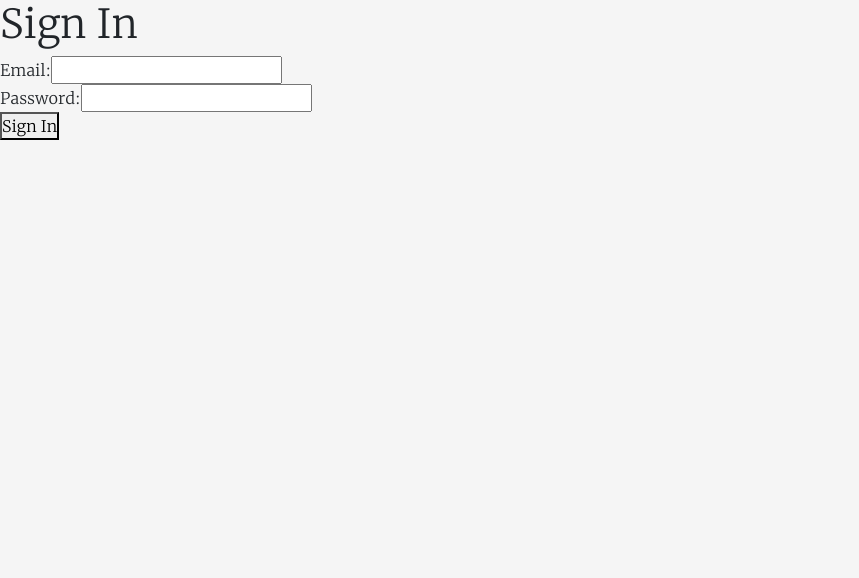
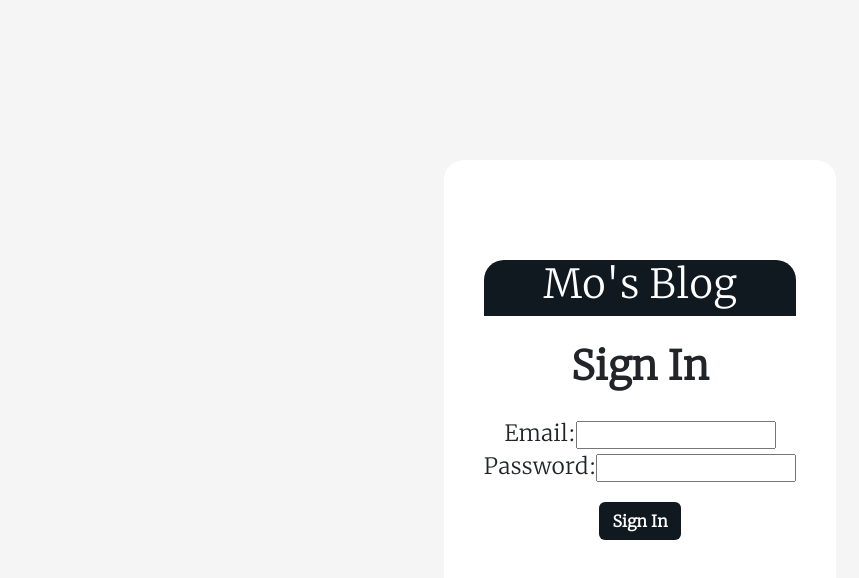
Before and after one commit to Mo-21/Blog-API, a React (Vite) app in the folder editorClient/: page / in a window 1280 px wide. Shown: the top 578 px of the page, without its empty margins (0-859 px from the left). Built offline with nearby package versions, Linux system fonts and the light colour scheme.

Commit message:
Improve HTML Elements Alignment

```diff
--- a/editorClient/src/components/CreatePost.jsx
+++ b/editorClient/src/components/CreatePost.jsx
@@ -51,7 +51,8 @@ export default function Create() {
   };
   return (
     <>
-      <form onSubmit={handleSubmission}>
+      <div className="create-group">
+        <form className="create" onSubmit={handleSubmission}>
           <label htmlFor="title">Title</label>
           <input
             onChange={handleTitle}
@@ -64,6 +65,8 @@ export default function Create() {
 
           <label htmlFor="content">Content</label>
           <textarea
+            cols={70}
+            rows={100}
             onChange={handleContent}
             type="text"
             value={content}
@@ -71,7 +74,7 @@ export default function Create() {
             name="content"
             required
           />
-
+          <div className="status">
             <input
               className="form-check-input"
               type="checkbox"
@@ -79,12 +82,14 @@ export default function Create() {
               onChange={(e) => setIsDraft(e.target.checked)}
               id="flexCheckDefault"
             />
+
             <label className="form-check-label" htmlFor="flexCheckDefault">
               Draft?
             </label>
-
-        <button>Submit</button>
+          </div>
+          <button className="btn btn-success mb-3 mt-3">Submit</button>
         </form>
+      </div>
       {error && <p style={{ color: "red" }}>{error}</p>}
       {loading && <p style={{ color: "red" }}>Loading...</p>}
     </>
--- a/editorClient/src/components/Dashboard.jsx
+++ b/editorClient/src/components/Dashboard.jsx
@@ -14,11 +14,13 @@ function Dashboard() {
   return (
     <>
       <Navbar />
+      <div className="action-group">
+        <Link to="/create">
+          <button className="btn btn-success mx-2">Create New Article</button>
+        </Link>
+        <Logout />
+      </div>
       <PostsProfile />
-      <Link to="/create">
-        <button>Create New Article</button>
-      </Link>
-      <Logout />
     </>
   );
 }
--- a/editorClient/src/components/Delete.jsx
+++ b/editorClient/src/components/Delete.jsx
@@ -27,7 +27,7 @@ function Delete(id) {
           throw new Error(setError("Something went wrong. Please try again"));
         }
         const data = await response.json();
-        navigate("dashboard");
+        navigate("/dashboard");
       } catch (err) {
         console.error(err);
       }
--- a/editorClient/src/components/FetchingPosts.jsx
+++ b/editorClient/src/components/FetchingPosts.jsx
@@ -20,7 +20,10 @@ export function usePosts() {
         const data = actualPosts.map((post) => ({
           postId: post._id,
           title: post.title,
-          content: post.content,
+          content:
+            post.content.length > 200
+              ? post.content.slice(0, 200) + "..."
+              : post.content,
           author: post.author,
           profilePic: post.author.profilePic,
           isDraft: post.isDraft,
@@ -77,26 +80,27 @@ function PostsProfile() {
       {
         <div className="posts-group">
           {postURL.map((post) => (
-            <div key={post.postId} className="post">
+            <div key={post.postId}>
+              <div className="post">
+                <Link
+                  to={`/dashboard/${post.postId}`}
+                  style={{ textDecoration: "none", color: "black" }}
+                >
                   <div className="post-title">{post.title}</div>
                   <div className="post-content">{post.content}</div>
-              <div className="post-status">
+                  <div className="post-status btn btn-info">
                     {post.isDraft === false ? "Live" : "Draft"}
                   </div>
-              <button data-key={post.postId}>
-                <Link
-                  to={`/dashboard/${post.postId}`}
-                  style={{ textDecoration: "none" }}
-                >
-                  Read
                 </Link>
-              </button>
+
                 <button
+                  className="btn btn-danger"
                   onClick={() => handleDelete(post.postId)}
                   data-key={post.postId}
                 >
                   Delete
                 </button>
+              </div>
             </div>
           ))}
         </div>
--- a/editorClient/src/components/Logout.jsx
+++ b/editorClient/src/components/Logout.jsx
@@ -26,7 +26,7 @@ function Logout() {
 
   return (
     <>
-      <button onClick={handleLogout} className="btn btn-primary">
+      <button onClick={handleLogout} className="btn btn-warning mx-2">
         Logout
       </button>
     </>
--- a/editorClient/src/components/Post.jsx
+++ b/editorClient/src/components/Post.jsx
@@ -40,15 +40,17 @@ function Post() {
   return (
     <>
       {
-        <div key={post.id}>
-          <div>{post.title}</div>
+        <div className="one-post-container">
+          <div className="one-post" key={post.id}>
+            <div className="one-post-title">{post.title}</div>
             <img
               className="user-image"
               src={`http://localhost:3000/${post.profilePic}`}
               alt="user_image"
             />
-          <div>{post.content}</div>
+            <div className="one-post-content">{post.content}</div>
             <div>{post.username}</div>
+          </div>
         </div>
       }
       {error && <p>{error}</p>}
--- a/editorClient/src/components/Sign-in.jsx
+++ b/editorClient/src/components/Sign-in.jsx
@@ -41,25 +41,34 @@ function Login() {
   };
 
   return (
+    <div className="login-group">
+      <div className="login-group-2">
+        <h1 className="header">Mo's Blog</h1>
+        <h1 style={{ fontWeight: "bold" }}>Sign In</h1>
+        <div className="login">
           <div>
-      <h1>Sign In</h1>
-      <div>
-        <label>Email:</label>
+            <label className="login-label">Email:</label>
             <input
+              className="login-input"
               type="text"
               value={email}
               onChange={(e) => setEmail(e.target.value)}
             />
           </div>
           <div>
-        <label>Password:</label>
+            <label className="login-label">Password:</label>
             <input
+              className="login-input"
               type="password"
               value={password}
               onChange={(e) => setPassword(e.target.value)}
             />
           </div>
-      <button onClick={handleSignIn}>Sign In</button>
+        </div>
+        <button className="btn login-btn" onClick={handleSignIn}>
+          Sign In
+        </button>
+      </div>
       {error && <p style={{ color: "red" }}>{error}</p>}
     </div>
   );
--- a/editorClient/src/components/main.jsx
+++ b/editorClient/src/components/main.jsx
@@ -2,6 +2,7 @@ import React from "react";
 import ReactDOM from "react-dom/client";
 import App from "./App.jsx";
 import "../styles/App.css";
+import "../styles/Post.css";
 
 ReactDOM.createRoot(document.getElementById("root")).render(
   <React.StrictMode>
```
Lines whose indentation alone changed are shown as unchanged.
